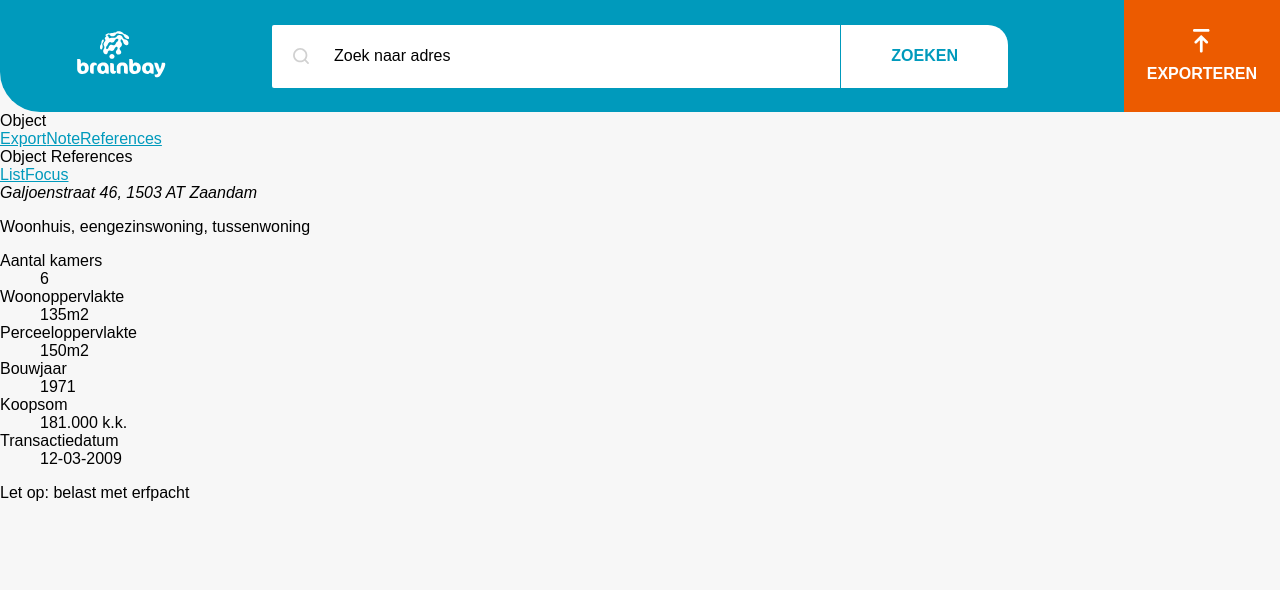
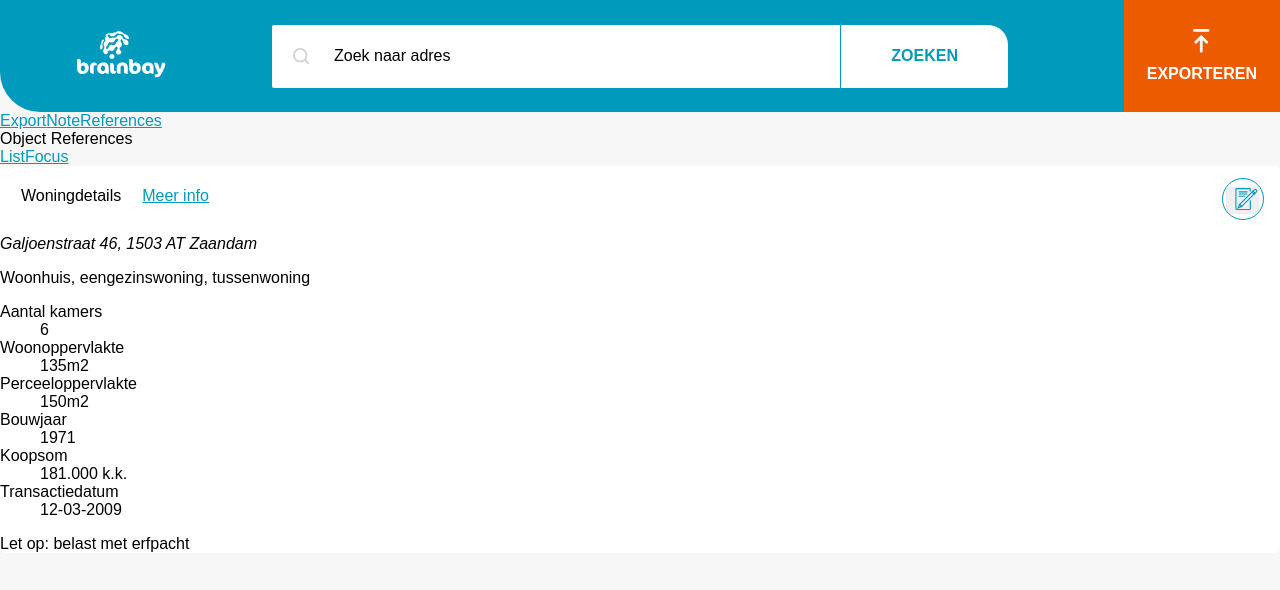
Before and after one commit to voorhoede/brainbay-front-end, a Vue app: page /1/references/bar in a window 1280 px wide. Shown: the top 590 px of the page. Built offline with nearby package versions, Linux system fonts and the light colour scheme.

Commit message:
Add stories for Icon and AddNoteButton

```diff
--- a/src/components/panel/panel.vue
+++ b/src/components/panel/panel.vue
@@ -1,5 +1,6 @@
 <template>
-  <section
+  <component
+    :is="tag"
     class="panel"
     :class="{
       'panel--full-bleed': fullBleed
@@ -17,7 +18,7 @@
     <div class="panel__content">
       <slot />
     </div>
-  </section>
+  </component>
 </template>
 
 <script>
@@ -34,6 +35,10 @@ export default {
     fullBleed: {
       type: Boolean,
       default: false,
+    },
+    tag: {
+      type: String,
+      default: 'section',
     },
   },
 }
--- a/src/views/object.vue
+++ b/src/views/object.vue
@@ -1,13 +1,17 @@
 <template>
   <main>
-    <h1>Object</h1>
     <router-link :to="{ name: 'object-export' }">Export</router-link>
     <router-link :to="{ name: 'object-note' }">Note</router-link>
     <router-link :to="{ name: 'object-references' }">References</router-link>
 
     <router-view></router-view>
 
-    <article>
+    <Panel
+      title="Woningdetails"
+      tag="article"
+      :divider="false"
+      full-bleed>
+      <AddNoteButton slot="action" />
       <header>
         <address>Galjoenstraat 46, 1503 AT Zaandam</address>
         <p>Woonhuis, eengezinswoning, tussenwoning</p>
@@ -29,12 +33,15 @@
       <footer>
         <span>Let op: belast met erfpacht</span>
       </footer>
-    </article>
+    </Panel>
   </main>
 </template>
 
 <script>
+import Panel from '../components/panel/panel'
+import AddNoteButton from '../components/add-note-button/add-note-button'
 export default {
+  components: { Panel, AddNoteButton },
   mounted () {
     this.$store.commit('object/storeObject', window.object)
   },
```
Also changed, not shown: 2 other files (tests, documents, lock files or other folders).
